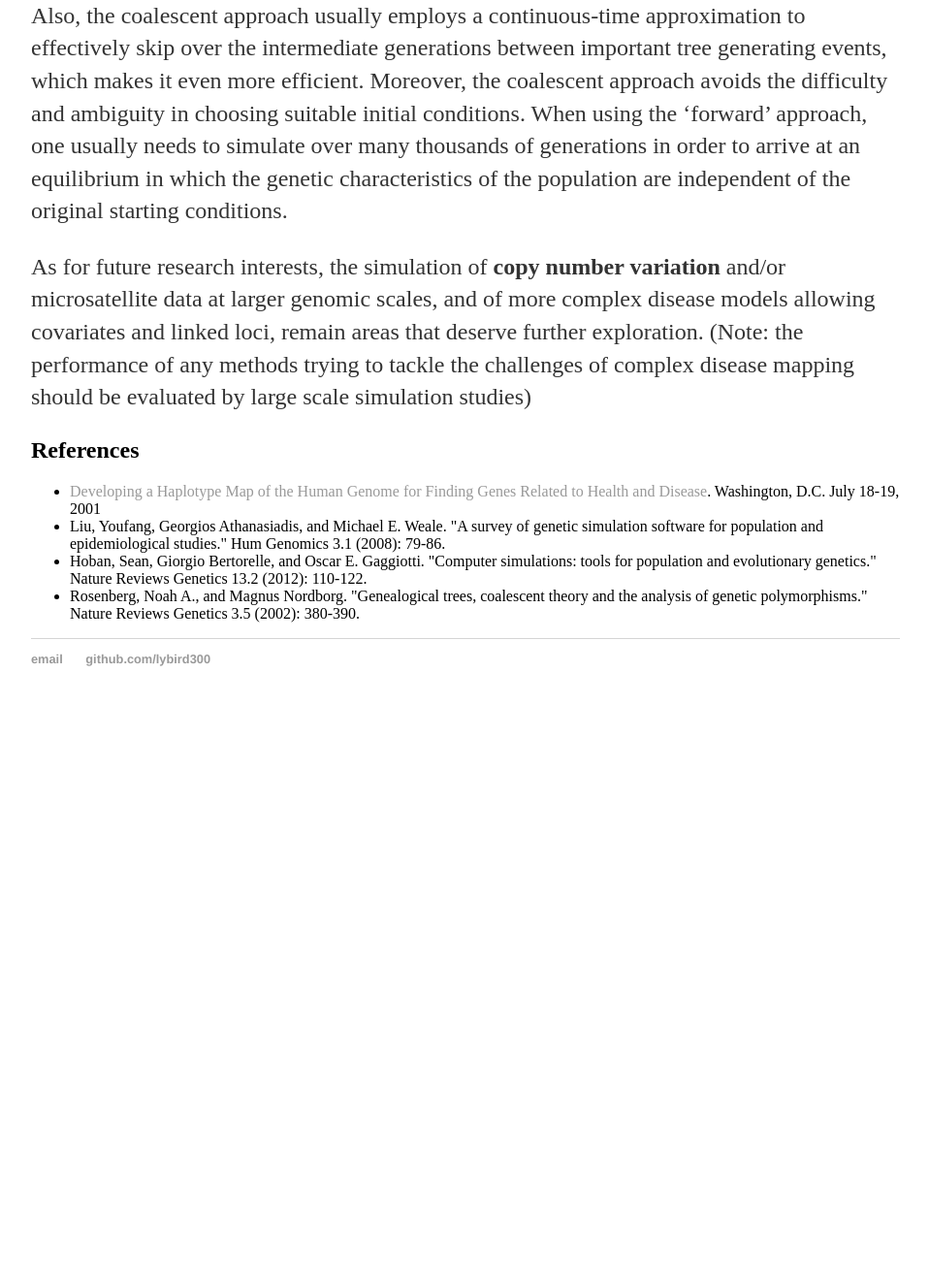
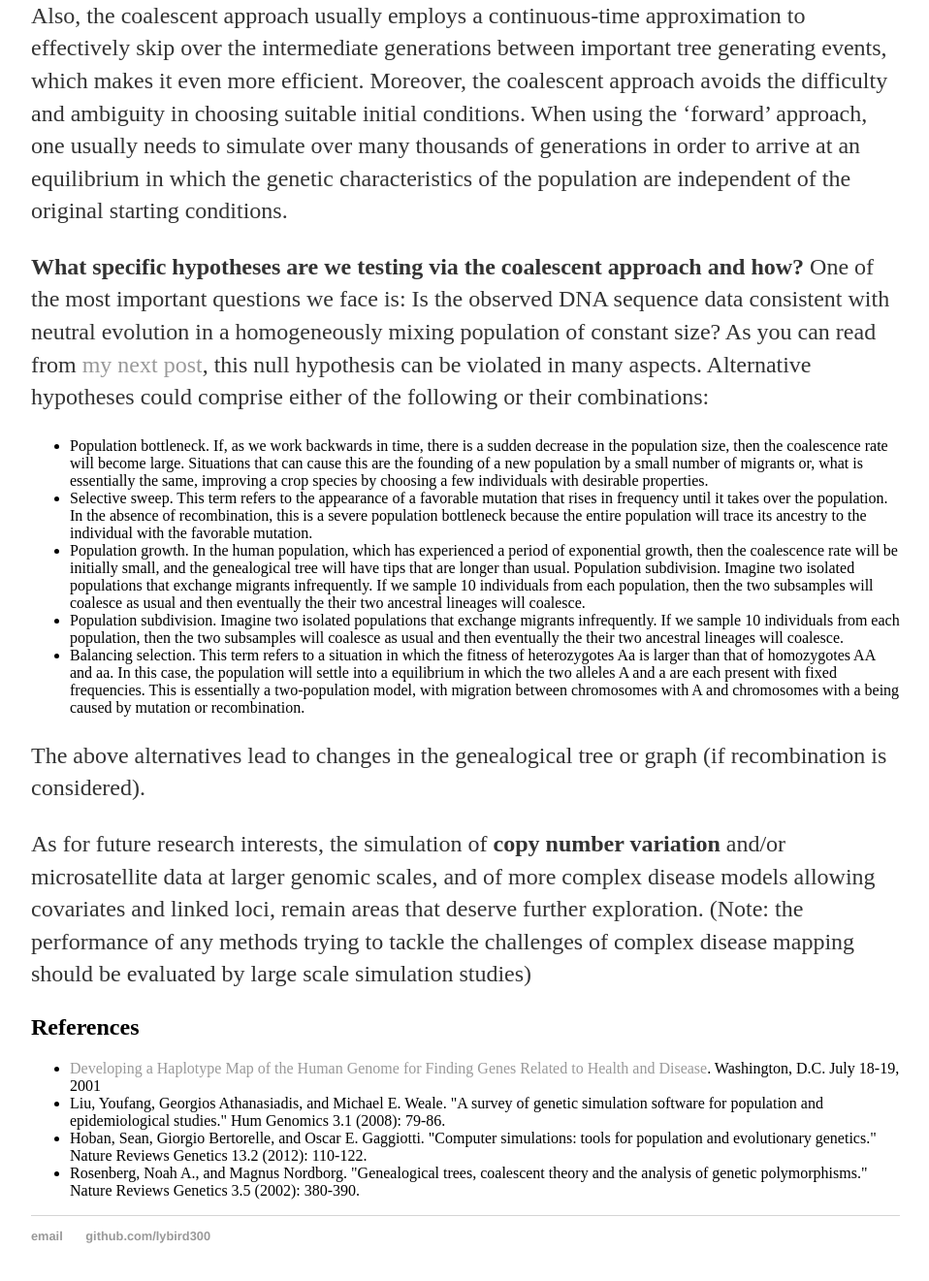
Before and after one commit to lybird300/lybird300.github.io, a Jekyll site: the page built from _posts/2015-04-01-first-day.md, in a window 1280 px wide and 1400 px high, scrolled down 5529 px, cut to the strip 58-1379 px from the top of the window. Shown: the whole strip at 97% size, without its empty margins (160-1118 px from the left). Built offline with Jekyll 4.4.1, drawn with Linux system fonts in a browser that asks for light colours; before the commit the page ends 6334 px from its top, so only the background shows below that; some of the changed text lies outside the part shown.

Commit message:
Update 2015-04-01-first-day.md

```diff
--- a/_posts/2015-04-01-first-day.md
+++ b/_posts/2015-04-01-first-day.md
@@ -1,6 +1,6 @@
 ---
 layout: post
-title: "Polimorphism, genealogy, and simulation"
+title: "Polymorphism, genealogy, simulation, and hypothesis testing"
 date: 2015-04-01
 ---
 Modern geneticists make sense out of DNA sequences using POLYMORPHISM DATA. These data include the genotypes of many individuals sampled at one or more loci; a locus is considered polymorphic if two or more distinct types of sequences are observed, regardless of their frequencies. The goal of much modern genetic research is to find gene variations that contribute to disease. Finding these genes should allow an understanding of the disease process, so that methods for preventing and treating the disease can be developed.
@@ -45,7 +45,21 @@ The ‘backwards’ (or coalescent) approach (Kingman 1982, Hudson 1983 & 1990,
 
 Also, the coalescent approach usually employs a continuous-time approximation to effectively skip over the intermediate generations between important tree generating events, which makes it even more efficient. Moreover, the coalescent approach avoids the difficulty and ambiguity in choosing suitable initial conditions. When using the 'forward' approach, one usually needs to simulate over many thousands of generations in order to arrive at an equilibrium in which the genetic characteristics of the population are independent of the original starting conditions.
 
+<b>What specific hypotheses are we testing via the coalescent approach and how?</b>
+One of the most important questions we face is: Is the observed DNA sequence data consistent with neutral evolution
+in a homogeneously mixing population of constant size? As you can read from <a href="http://lybird300.github.io/2015/04/02/coalescent.html">my next post</a>, this null hypothesis can be violated in many aspects. Alternative hypotheses could comprise either of the following or their combinations:
+<ul>
+<li>Population bottleneck. If, as we work backwards in time, there is a sudden decrease in the population size, then the coalescence rate will become large. Situations that can cause this are the founding of a new population by a small number of migrants or, what is essentially the same, improving a crop species by choosing a few individuals with desirable properties.</li>
+<li>Selective sweep. This term refers to the appearance of a favorable mutation that rises in frequency until it takes over the population. In the absence of recombination, this is a severe population bottleneck because the entire population will trace its ancestry to the individual with the favorable mutation.</li>
+<li>Population growth. In the human population, which has experienced a period of exponential growth, then the coalescence rate will be initially small, and the genealogical tree will have tips that are longer than usual. Population subdivision. Imagine two isolated populations that exchange migrants infrequently. If we sample 10 individuals from each population, then the two subsamples will coalesce as usual and then eventually the their two ancestral lineages will coalesce.</li>
+<li>Population subdivision. Imagine two isolated populations that exchange migrants infrequently. If we sample 10 individuals from each population, then the two subsamples will coalesce as usual and then eventually the their two ancestral lineages will coalesce.</li>
+<li>Balancing selection. This term refers to a situation in which the fitness of heterozygotes Aa is larger than that of homozygotes AA and aa. In this case, the population will settle into a equilibrium in which the two alleles A and a are each present with fixed frequencies. This is essentially a two-population model, with migration between chromosomes with A and chromosomes with a being caused by mutation or recombination.</li>
+</ul>
+The above alternatives lead to changes in the genealogical tree or graph (if recombination is considered).
+
 As for future research interests, the simulation of <b>copy number variation</b> and/or microsatellite data at larger genomic scales, and of more complex disease models allowing covariates and linked loci, remain areas that deserve further exploration. (Note:  the performance of any methods trying to tackle the challenges of complex disease mapping should be evaluated by large scale simulation studies)
+
+
 
 <h2>References</h2>
 <ul>
```
